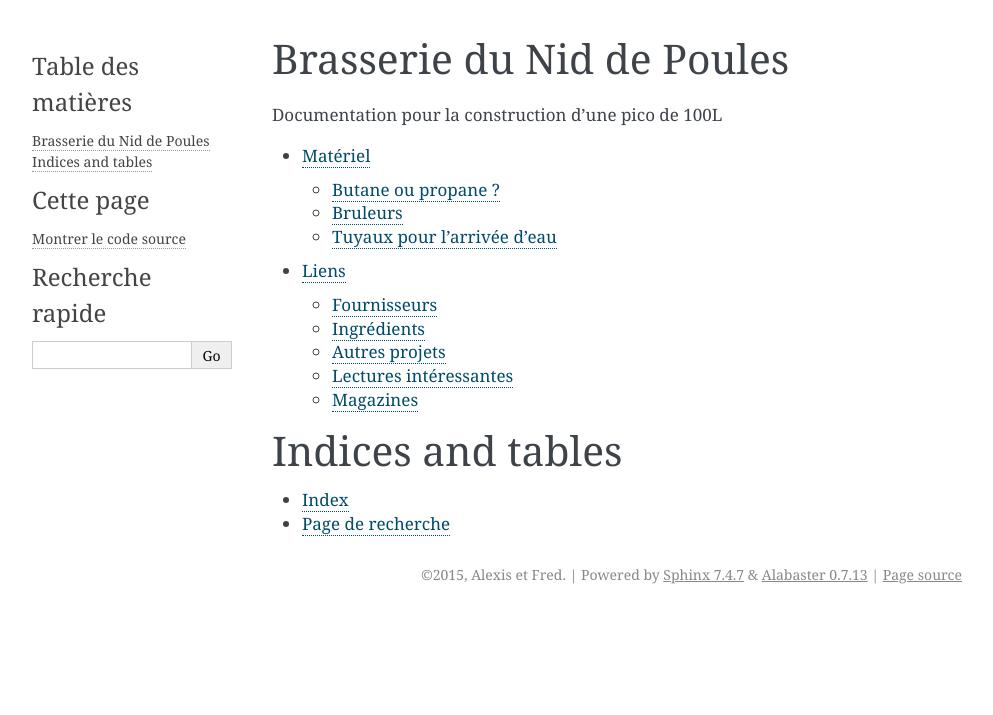
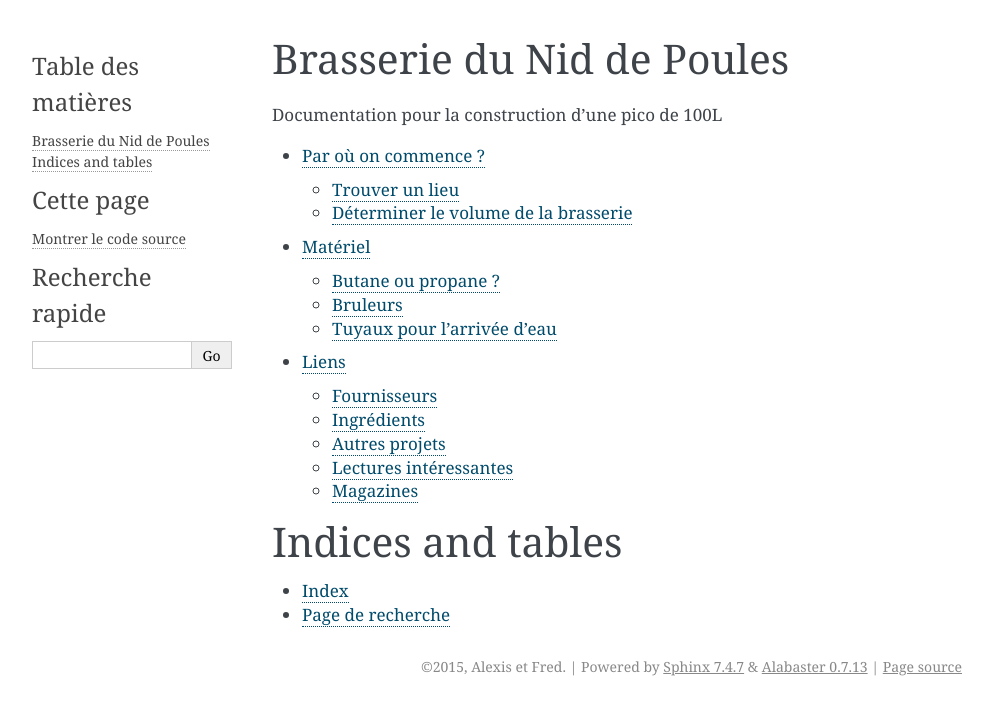
Before and after one commit to ndp-beers/docs, a Sphinx documentation site: the page built from docs/index.rst, in a window 1280 px wide. Shown: the top 715 px of the page, without its empty margins (148-1141 px from the left). Built offline with Sphinx 7.4.7, drawn with Linux system fonts in a browser that asks for light colours; some of the changed lines change nothing that is shown.

Commit message:
Nouvelle catégorie: Par où on commence ?

```diff
--- /dev/null
+++ b/docs/depart.rst
@@ -0,0 +1,73 @@
+Par où on commence ?
+====================
+
+Nous sommes surtout 2 personnes à brasser régulièrement ensemble.
+Actuellement nous brassons ~25L toutes les 1 à 2 semaines dans une vieille
+bâtisse.
+
+Problèmes :
+
+- Le volume produit ne nous suffit pas pour être autosuffisant surtout quand on
+  fait des pauses ou qu'un brassin est raté.
+- Pas d'accès à l'eau potable directement, il faut forcément porter l'eau avec
+  des seaux.
+- L'évacuation de l'eau se fait directement sur le sol extérieur.
+- Le processus de brassage est complexe, il faut porter, l'espace est mal
+  organisé, et il est difficile de tout laisser en place d'une fois sur l'autre.
+
+Solutions :
+
+- Déménager dans un lieu avec eau potable + évacuation
+- Construire une pico-brasserie pour simplifier le brassage ce qui permettra de
+  se focaliser sur la recette.
+
+Trouver un lieu
+---------------
+
+Le lieu de la pico-brasserie sera dans un garage avec un toit en pente dont la
+hauteur minimum est de 2m. C'est important car ça conditionnera la forme de la
+brasserie.
+
+Ce lieu a été choisi pour plusieurs raisons :
+
+- Il y a de la place (stockage)
+- Arrivée d'eau potable
+- Évacuation d'eau
+- Électricité
+- Simple d'accès
+
+Déterminer le volume de la brasserie
+------------------------------------
+
+Ce qu'on appelle le volume de la brasserie ici est le volume maximum de la cuve
+d'ébullition. Nous comptons une marge de ~20% d'espace mort.
+
+Option 50L (pour brasser maximum 40L)
+.....................................
+
+Avantages :
+
+- On a déjà les cuves inox et 1 brûleur
+- On brasse des petits volumes, donc plus de diversité
+- La taille de nos fermenteurs actuels est suffisante
+
+Défauts :
+
+- Impossible de monter en volume ponctuellement
+- Un peu limite pour notre consommation
+
+Option 100L (pour brasser maximum 80L)
+......................................
+
+Avantages :
+
+- Possibilité de monter en volume ponctuellement pour des fêtes etc.
+- Possibilité aussi de brasser un volume faible ~50L
+
+Défauts :
+
+- Il faut tout racheter et ça va coûter un peu cher
+- Plus de volume = plus de stockage nécessaire pour les ingrédients et pour les
+  bouteilles vides et pleines
+
+Notre soif (d'entreprise) nous dicte de partir sur 100L.
--- a/docs/index.rst
+++ b/docs/index.rst
@@ -6,6 +6,7 @@ Documentation pour la construction d'une pico de 100L
 .. toctree::
    :maxdepth: 2
 
+   depart
    materiel
    liens
 
```
